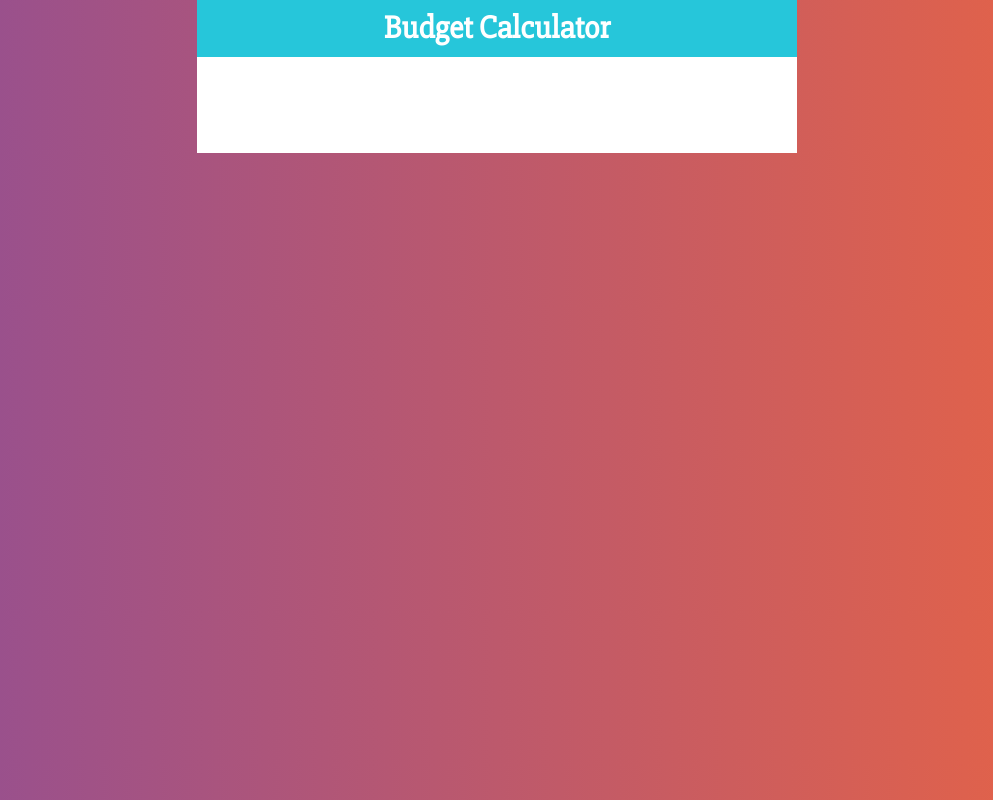
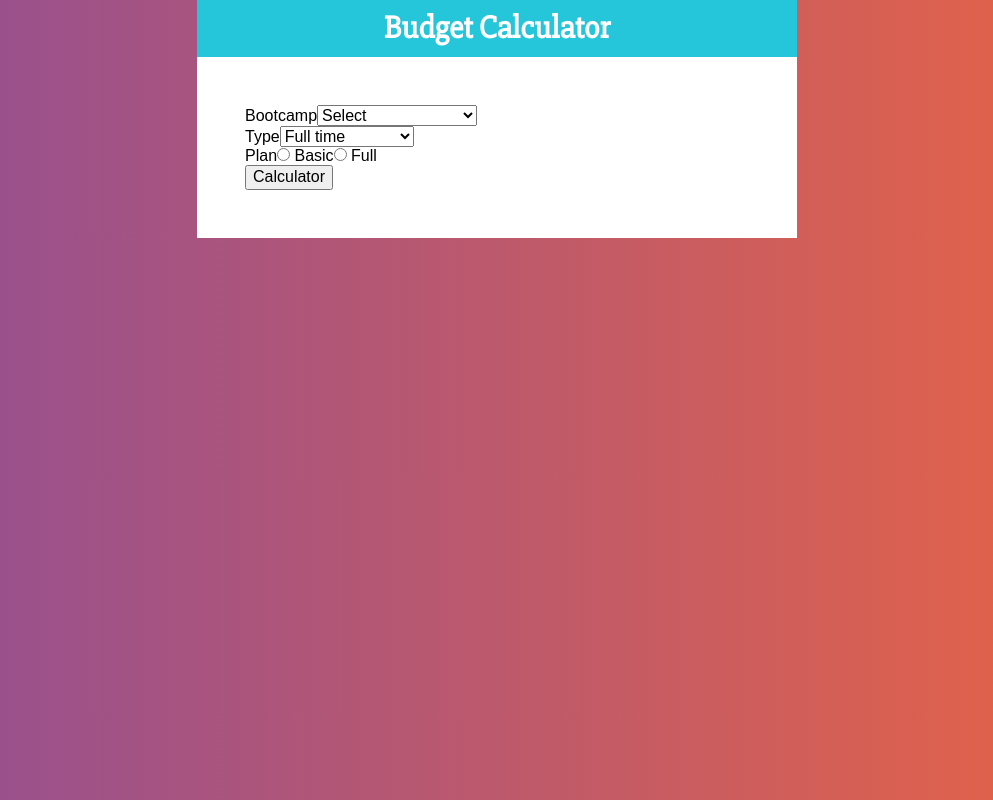
Before and after one commit to elenapiaggio/budget-calculator, a React (Create React App) app: page / in a window 1280 px wide. Shown: the whole page, without its empty margins (143-1136 px from the left). Built offline with nearby package versions, Linux system fonts and the light colour scheme.

Commit message:
add form

```diff
--- a/src/App.js
+++ b/src/App.js
@@ -1,5 +1,6 @@
 import React from "react";
 import Header from "./components/Header";
+import Form from "./components/Form";
 import styled from '@emotion/styled';
 
 const Container = styled.div`
@@ -16,7 +17,11 @@ function App() {
   return (
     <Container>
       <Header title="Budget Calculator" />
-      <ContainerForm/>
+      <ContainerForm>
+        <Form/>
+      </ContainerForm>
+
+
     </Container>
   );
 }
--- /dev/null
+++ b/src/components/Form.js
@@ -0,0 +1,42 @@
+import React from "react";
+
+const Form = () => {
+  return (
+    <form>
+      <div>
+        <label>Bootcamp</label>
+        <select>
+          <option value="">Select</option>
+          <option value="web">Web developoment</option>
+          <option value="ux">UX-UI</option>
+          <option value="big">Big Data</option>
+        </select>
+      </div>
+      <div>
+        <label>Type</label>
+        <select>
+          <option value="ft">Full time</option>
+          <option value="pt">Part time</option>
+          <option value="fton">Full time online</option>
+          <option value="pton">Part time online</option>
+        </select>
+      </div>
+      <div>
+        <label>Plan</label>
+        <input
+          type='radio'
+          name='discount'
+          value='normal'
+        /> Basic
+        <input
+          type='radio'
+          name='discount'
+          value='normal'
+        /> Full
+      </div>
+      <button type='button'>Calculator</button>
+    </form>
+  );
+};
+
+export default Form;
```
